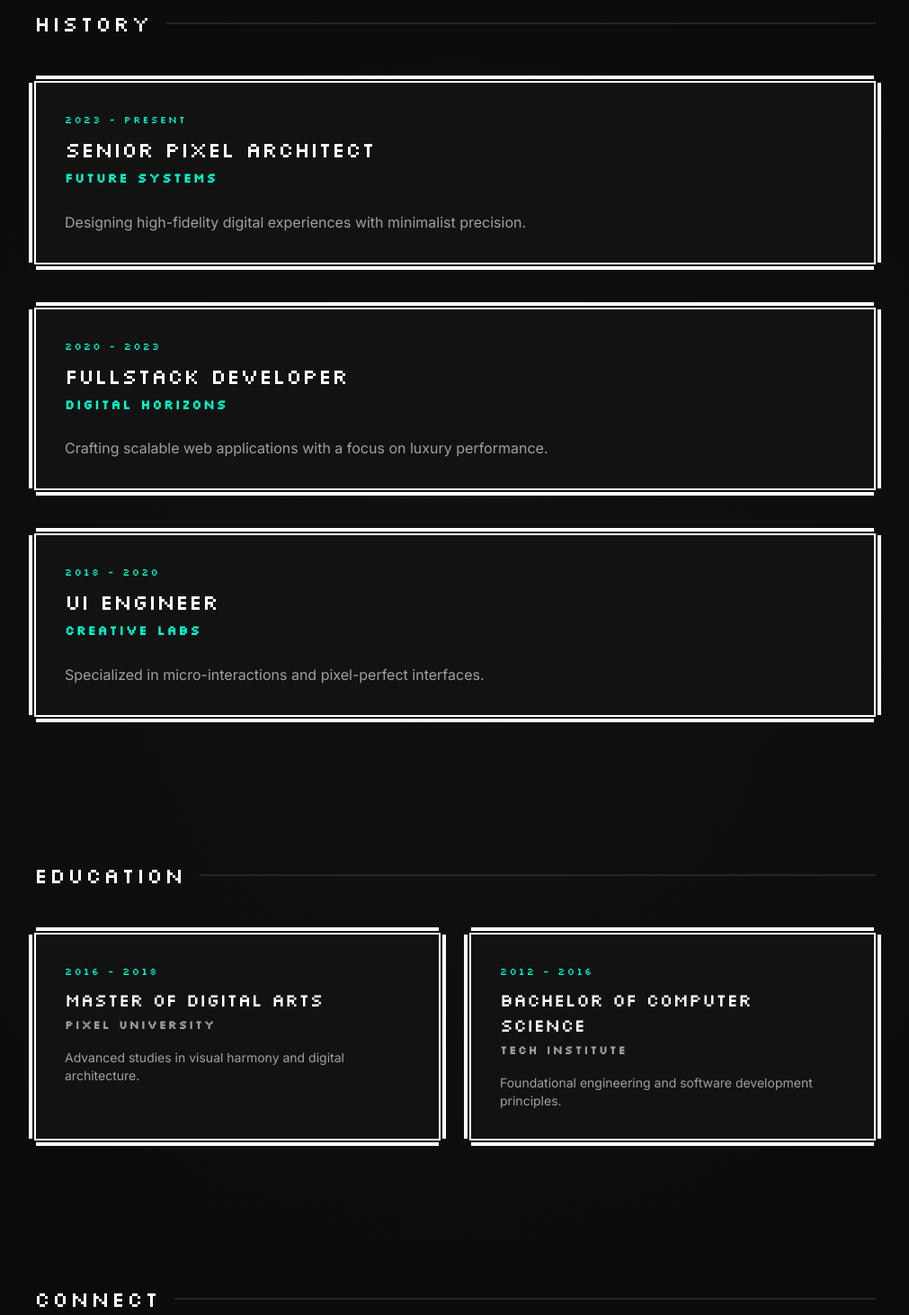
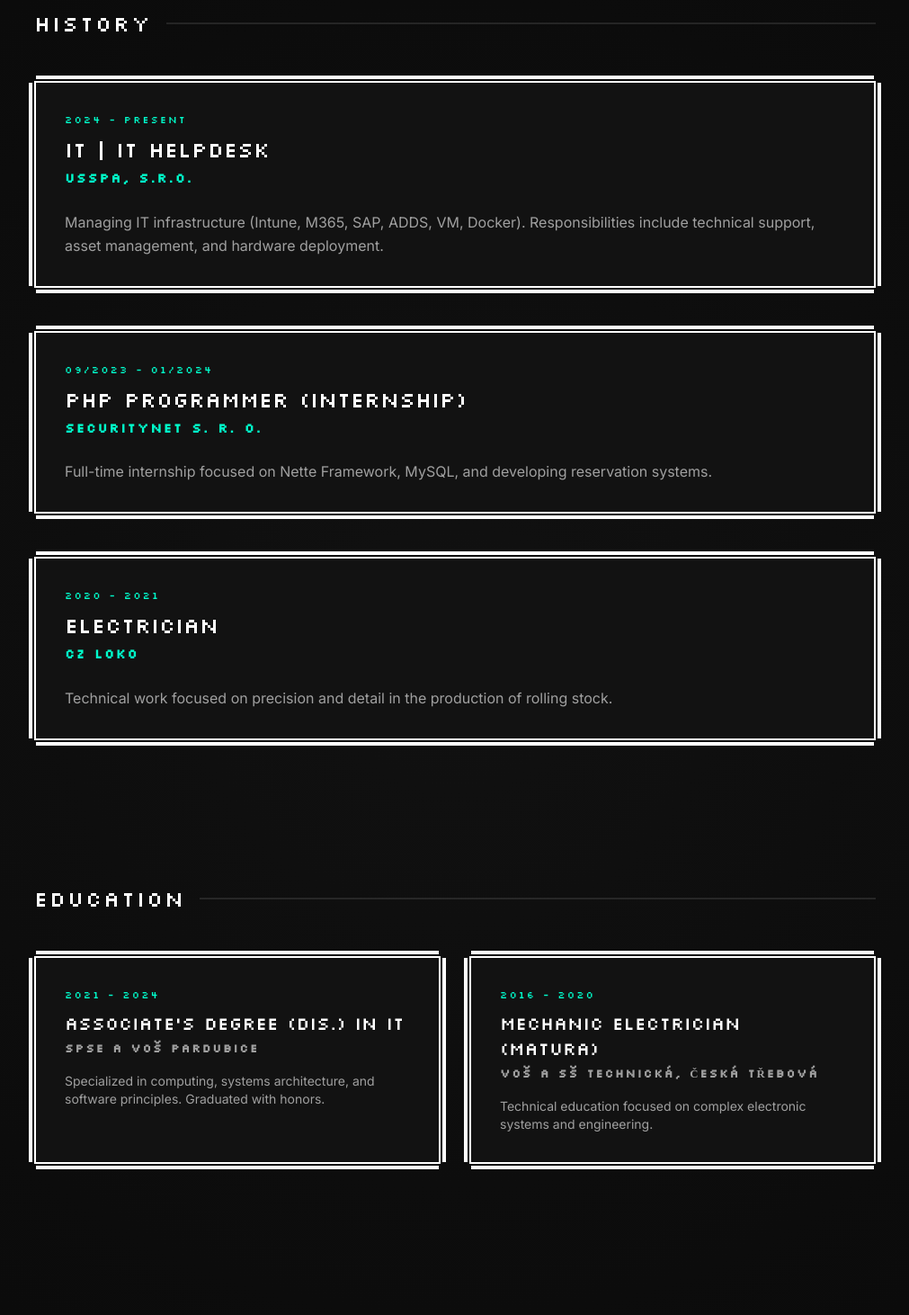
Before and after one commit to KiskaLE/about-me, a React (Vite) app: page /en in a window 1280 px wide. Shown: the part 420-1882 px from the top of the page at 90% size, without its empty margins (134-1145 px from the left). Built offline with nearby package versions, Linux system fonts and the light colour scheme.

Commit message:
update bio and experience based on CV and current work focus

```diff
--- a/src/components/Connect.jsx
+++ b/src/components/Connect.jsx
@@ -1,6 +1,6 @@
 import React from 'react';
 import { motion } from 'framer-motion';
-import { Github, Linkedin, Mail, ArrowRight } from 'lucide-react';
+import { Github, Linkedin, Mail, Phone, ArrowRight } from 'lucide-react';
 
 export const Connect = ({ t }) => {
     const getIcon = (name) => {
@@ -8,9 +8,13 @@ export const Connect = ({ t }) => {
             case 'GitHub': return <Github size={20} />;
             case 'LinkedIn': return <Linkedin size={20} />;
             case 'Email': return <Mail size={20} />;
+            case 'Phone':
+            case 'Telefon': return <Phone size={20} />;
             default: return null;
         }
     };
+
+    const isExternal = (url) => !url.startsWith('mailto:') && !url.startsWith('tel:');
 
     return (
         <section id="connect">
@@ -22,8 +26,8 @@ export const Connect = ({ t }) => {
                     <motion.a
                         key={i}
                         href={link.url}
-                        target={link.url.startsWith('mailto:') ? undefined : '_blank'}
-                        rel={link.url.startsWith('mailto:') ? undefined : 'noopener noreferrer'}
+                        target={isExternal(link.url) ? '_blank' : undefined}
+                        rel={isExternal(link.url) ? 'noopener noreferrer' : undefined}
                         initial={{ opacity: 0, y: 10 }}
                         whileInView={{ opacity: 1, y: 0 }}
                         viewport={{ once: true }}
--- a/src/translations.js
+++ b/src/translations.js
@@ -7,30 +7,30 @@ export const translations = {
             connect: "Connect"
         },
         hero: {
-            title: "Digital",
-            accent: "Artisan",
-            bio: "Building high-end digital experiences where minimalism meets pixel perfection. Based in the heart of Europe, crafting code that feels like art."
+            title: "Systems",
+            accent: "Professional",
+            bio: "IT professional from Letohrad focused on systems administration and infrastructure management. I enjoy programming with Next.js and Go in my free time."
         },
         experience: {
             title: "History",
             items: [
                 {
-                    role: "Senior Pixel Architect",
-                    company: "Future Systems",
-                    period: "2023 - Present",
-                    desc: "Designing high-fidelity digital experiences with minimalist precision."
+                    role: "IT | IT helpdesk",
+                    company: "USSPA, s.r.o.",
+                    period: "2024 - Present",
+                    desc: "Managing IT infrastructure (Intune, M365, SAP, ADDS, VM, Docker). Responsibilities include technical support, asset management, and hardware deployment."
                 },
                 {
-                    role: "Fullstack Developer",
-                    company: "Digital Horizons",
-                    period: "2020 - 2023",
-                    desc: "Crafting scalable web applications with a focus on luxury performance."
+                    role: "PHP Programmer (Internship)",
+                    company: "SecurityNet s. r. o.",
+                    period: "09/2023 - 01/2024",
+                    desc: "Full-time internship focused on Nette Framework, MySQL, and developing reservation systems."
                 },
                 {
-                    role: "UI Engineer",
-                    company: "Creative Labs",
-                    period: "2018 - 2020",
-                    desc: "Specialized in micro-interactions and pixel-perfect interfaces."
+                    role: "Electrician",
+                    company: "CZ LOKO",
+                    period: "2020 - 2021",
+                    desc: "Technical work focused on precision and detail in the production of rolling stock."
                 }
             ]
         },
@@ -38,16 +38,16 @@ export const translations = {
             title: "Education",
             items: [
                 {
-                    degree: "Master of Digital Arts",
-                    school: "Pixel University",
-                    period: "2016 - 2018",
-                    desc: "Advanced studies in visual harmony and digital architecture."
+                    degree: "Associate's Degree (DiS.) in IT",
+                    school: "SPSE a VOŠ Pardubice",
+                    period: "2021 - 2024",
+                    desc: "Specialized in computing, systems architecture, and software principles. Graduated with honors."
                 },
                 {
-                    degree: "Bachelor of Computer Science",
-                    school: "Tech Institute",
-                    period: "2012 - 2016",
-                    desc: "Foundational engineering and software development principles."
+                    degree: "Mechanic Electrician (Matura)",
+                    school: "VOŠ a SŠ technická, Česká Třebová",
+                    period: "2016 - 2020",
+                    desc: "Technical education focused on complex electronic systems and engineering."
                 }
             ]
         },
@@ -69,30 +69,30 @@ export const translations = {
             connect: "Kontakt"
         },
         hero: {
-            title: "Digitální",
-            accent: "Artisan",
-            bio: "Tvorba špičkových digitálních zážitků, kde se minimalismus potkává s pixelovou dokonalostí. Sídlím v srdci Evropy a tvořím kód, který působí jako umění."
+            title: "IT",
+            accent: "Professional",
+            bio: "IT profesionál z Letohradu se zaměřením na správu systémů a infrastruktury. Programování v Next.js a Go se věnuji ve svém volném čase."
         },
         experience: {
             title: "Historie",
             items: [
                 {
-                    role: "Senior Pixel Architekt",
-                    company: "Future Systems",
-                    period: "2023 - Současnost",
-                    desc: "Navrhování vysoce kvalitních digitálních zážitků s minimalistickou precizností."
+                    role: "IT | IT helpdesk",
+                    company: "USSPA, s.r.o.",
+                    period: "2024 - Současnost",
+                    desc: "Správa IT infrastruktury (Intune, M365, SAP, ADDS, VM, Docker). Moje práce zahrnuje technickou podporu, evidenci strojů a přípravu techniky."
                 },
                 {
-                    role: "Fullstack Vývojář",
-                    company: "Digital Horizons",
-                    period: "2020 - 2023",
-                    desc: "Tvorba škálovatelných webových aplikací se zaměřením na luxusní výkon."
+                    role: "Programátor PHP (Stáž)",
+                    company: "SecurityNet s. r. o.",
+                    period: "09/2023 - 01/2024",
+                    desc: "Půlroční stáž zaměřená na Nette Framework, MySQL a vývoj rezervačních systémů."
                 },
                 {
-                    role: "UI Inženýr",
-                    company: "Creative Labs",
-                    period: "2018 - 2020",
-                    desc: "Specializace na mikro-interakce a pixelově dokonalá rozhraní."
+                    role: "Elektrikář",
+                    company: "CZ LOKO",
+                    period: "2020 - 2021",
+                    desc: "Technická práce s důrazem na preciznost a detail při výrobě kolejových vozidel."
                 }
             ]
         },
@@ -100,16 +100,16 @@ export const translations = {
             title: "Vzdělání",
             items: [
                 {
-                    degree: "Inženýr digitálních umění",
-                    school: "Pixelová Univerzita",
-                    period: "2016 - 2018",
-                    desc: "Pokročilé studium vizuální harmonie a digitální architektury."
+                    degree: "Diplomovaný specialista (DiS.) v IT",
+                    school: "SPSE a VOŠ Pardubice",
+                    period: "2021 - 2024",
+                    desc: "Výpočetní technika, zakončeno absolutoriem. Zaměření na architekturu a vývoj softwaru."
                 },
                 {
-                    degree: "Bakalář informatiky",
-                    school: "Technický Institut",
-                    period: "2012 - 2016",
-                    desc: "Základy inženýrství a principy vývoje softwaru."
+                    degree: "Mechanik elektrotechnik (Maturita)",
+                    school: "VOŠ a SŠ technická, Česká Třebová",
+                    period: "2016 - 2020",
+                    desc: "Technické vzdělání zaměřené na elektronické systémy a inženýrství."
                 }
             ]
         },
```
